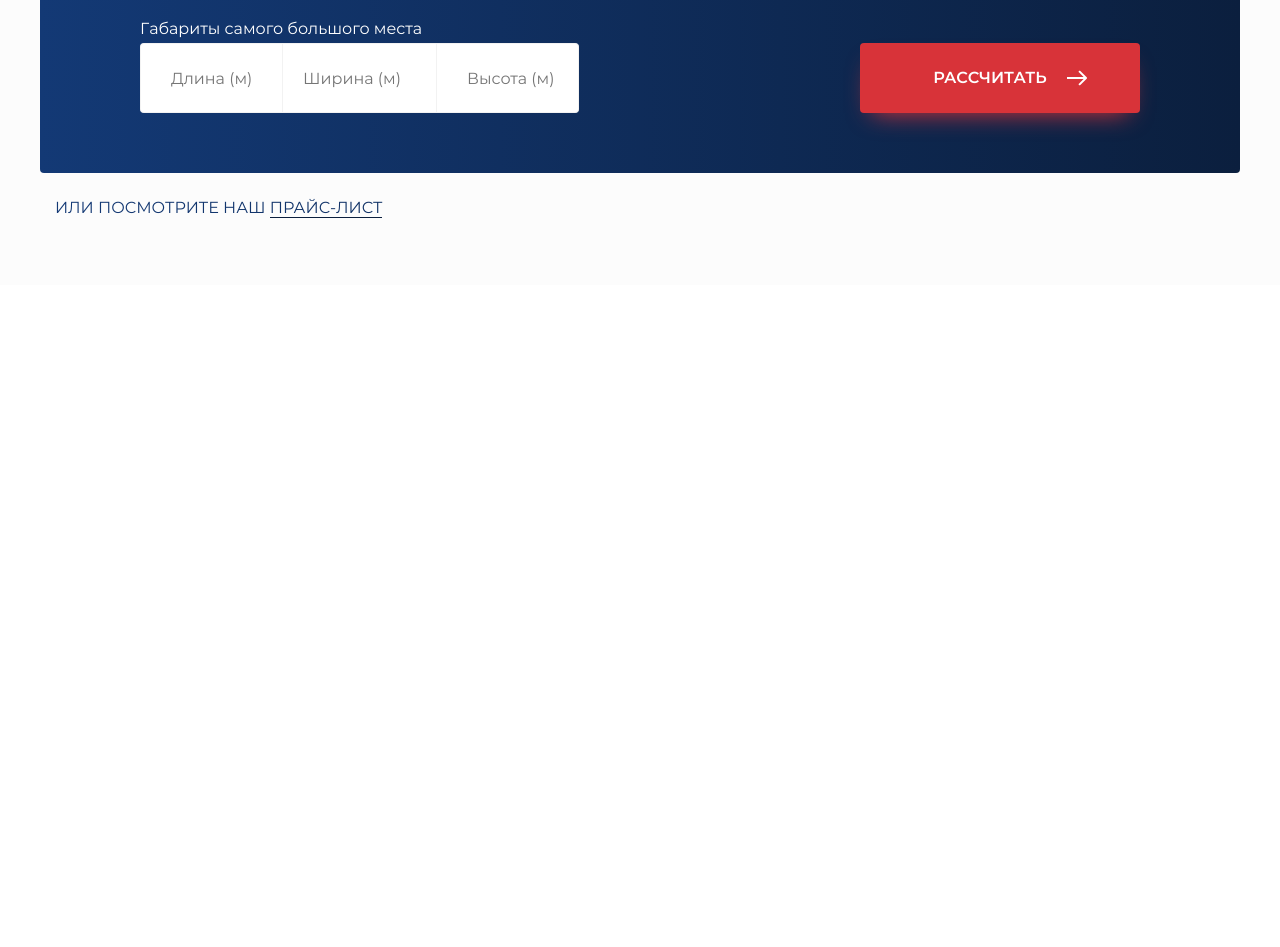
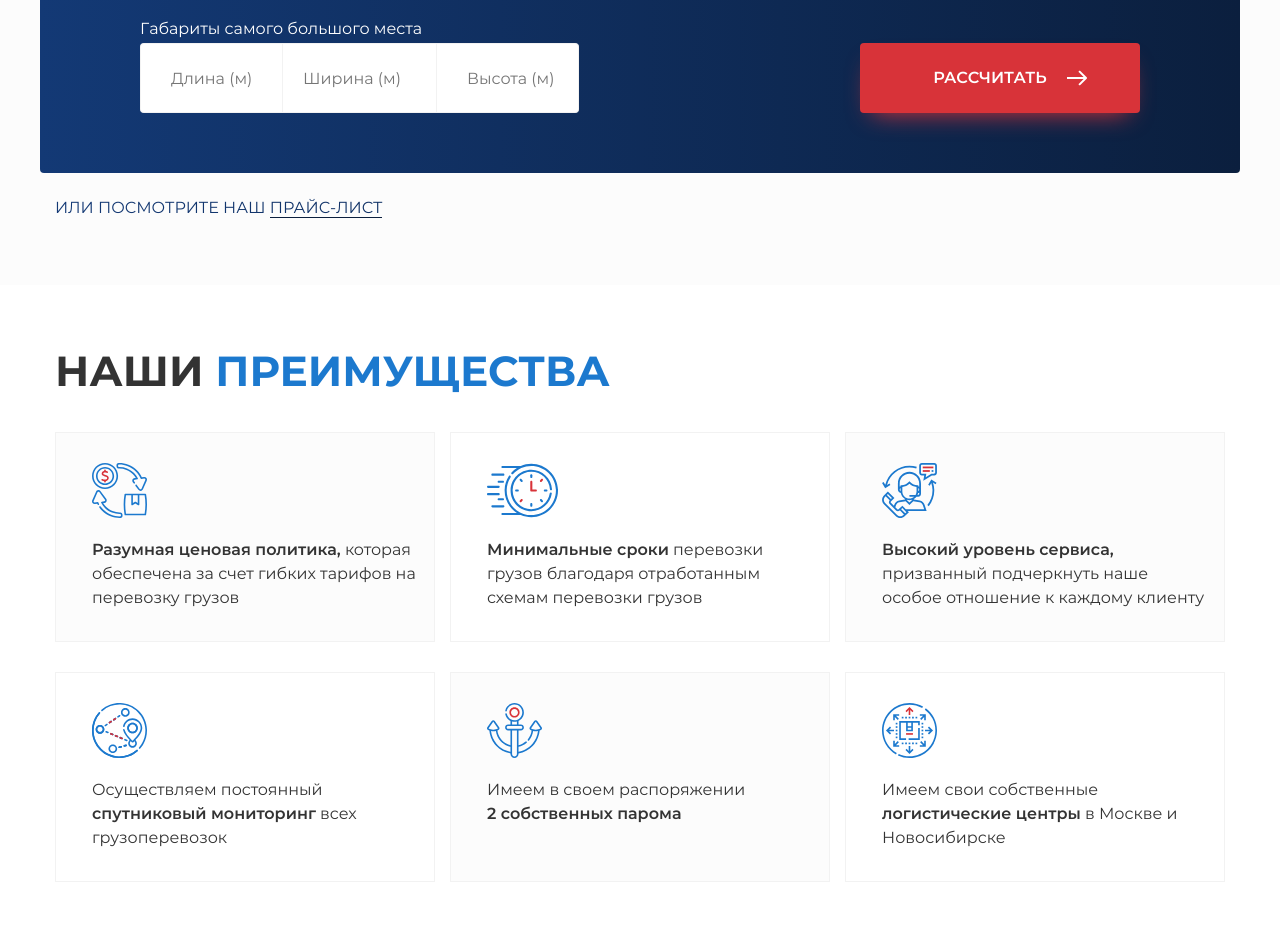
Before and after one commit to alexeypensar/transservis, a plain HTML site: page index.html in a window 1280 px wide. Shown: the part 1036-1983 px from the top of the page. Before the commit the page ends 1321 px from the top, so only its background shows below. Drawn offline with nearby package versions, Linux system fonts and the light colour scheme.

Commit message:
advantages section adaptive finished

```diff
--- a/index.html
+++ b/index.html
@@ -184,59 +184,59 @@
             </div>
         </section>
 
-    <!--    <section class="advantages container">-->
-    <!--        <h2 class="section__heading">Наши <span>преимущества</span></h2>-->
+        <section class="advantages container">
+            <h2 class="section__heading">Наши <span>преимущества</span></h2>
 
-    <!--        <div class="advantages__list">-->
-    <!--            <article class="advantages__item">-->
-    <!--                <img src="img/icons/advantages-1.svg" alt="цена">-->
-    <!--                <p class="advantages__text">-->
-    <!--                    <span>Разумная ценовая политика,</span> которая обеспечена за счет гибких тарифов на перевозку-->
-    <!--                    грузов-->
-    <!--                </p>-->
-    <!--            </article>-->
-    <!--            <article class="advantages__item">-->
-    <!--                <img src="img/icons/advantages-2.svg" alt="цена">-->
-    <!--                <p class="advantages__text">-->
-    <!--                    <span>Минимальные сроки</span>-->
-    <!--                    перевозки грузов благодаря-->
-    <!--                    отработанным схемам-->
-    <!--                    перевозки грузов-->
-    <!--                </p>-->
-    <!--            </article>-->
-    <!--            <article class="advantages__item">-->
-    <!--                <img src="img/icons/advantages-3.svg" alt="цена">-->
-    <!--                <p class="advantages__text">-->
-    <!--                    <span>Высокий уровень сервиса,</span>-->
-    <!--                    призванный подчеркнуть-->
-    <!--                    наше особое отношение к-->
-    <!--                    каждому клиенту-->
-    <!--                </p>-->
-    <!--            </article>-->
-    <!--            <article class="advantages__item">-->
-    <!--                <img src="img/icons/advantages-4.svg" alt="цена">-->
-    <!--                <p class="advantages__text">-->
-    <!--                    Осуществляем-->
-    <!--                    постоянный <span>спутниковый мониторинг</span>-->
-    <!--                    всех грузоперевозок-->
-    <!--                </p>-->
-    <!--            </article>-->
-    <!--            <article class="advantages__item">-->
-    <!--                <img src="img/icons/advantages-5.svg" alt="цена">-->
-    <!--                <p class="advantages__text">-->
-    <!--                    Имеем в своем распоряжении<br>-->
-    <!--                    <span>2 собственных парома</span>-->
-    <!--                </p>-->
-    <!--            </article>-->
-    <!--            <article class="advantages__item">-->
-    <!--                <img src="img/icons/advantages-6.svg" alt="цена">-->
-    <!--                <p class="advantages__text">-->
-    <!--                    Имеем свои собственные <span>логистические центры</span> в Москве и Новосибирске-->
-    <!--                </p>-->
-    <!--            </article>-->
+            <div class="advantages__list">
+                <article class="advantages__item">
+                    <img src="img/icons/advantages-1.svg" alt="цена">
+                    <p class="advantages__text">
+                        <span>Разумная ценовая политика,</span> которая обеспечена за счет гибких тарифов на перевозку
+                        грузов
+                    </p>
+                </article>
+                <article class="advantages__item">
+                    <img src="img/icons/advantages-2.svg" alt="цена">
+                    <p class="advantages__text">
+                        <span>Минимальные сроки</span>
+                        перевозки грузов благодаря
+                        отработанным схемам
+                        перевозки грузов
+                    </p>
+                </article>
+                <article class="advantages__item">
+                    <img src="img/icons/advantages-3.svg" alt="цена">
+                    <p class="advantages__text">
+                        <span>Высокий уровень сервиса,</span>
+                        призванный подчеркнуть
+                        наше особое отношение к
+                        каждому клиенту
+                    </p>
+                </article>
+                <article class="advantages__item">
+                    <img src="img/icons/advantages-4.svg" alt="цена">
+                    <p class="advantages__text">
+                        Осуществляем
+                        постоянный <span>спутниковый мониторинг</span>
+                        всех грузоперевозок
+                    </p>
+                </article>
+                <article class="advantages__item">
+                    <img src="img/icons/advantages-5.svg" alt="цена">
+                    <p class="advantages__text">
+                        Имеем в своем распоряжении<br>
+                        <span>2 собственных парома</span>
+                    </p>
+                </article>
+                <article class="advantages__item">
+                    <img src="img/icons/advantages-6.svg" alt="цена">
+                    <p class="advantages__text">
+                        Имеем свои собственные <span>логистические центры</span> в Москве и Новосибирске
+                    </p>
+                </article>
 
-    <!--        </div>-->
-    <!--    </section>-->
+            </div>
+        </section>
 
     <!--    <section class="services__wrapper">-->
     <!--        <div class="services container">-->
--- a/styles/__adaptive.styl
+++ b/styles/__adaptive.styl
@@ -69,6 +69,11 @@
 		margin-left: 10px;
 	}
 
+
+	.advantages__item {
+		width: 30%;
+		min-height: 260px;
+	}
 
 }
 
@@ -156,6 +161,16 @@
 		}
 	}
 
+	.advantages {
+		padding-top: 30px;
+		padding-bottom: 30px;
+	}
+
+	.advantages__item {
+		width: 48%;
+		min-height: 210px;
+	}
+
 
 }
 
@@ -213,6 +228,10 @@
 	.calculator .main-button {
 		margin-top: 20px;
 	}
+
+	.advantages__item {
+		min-height: 250px;
+	}
 }
 
 @media screen and (max-width: 575.98px) {
@@ -249,6 +268,10 @@
 		padding: 30px 15px;
 	}
 
+	.calculator__heading {
+		font-size: 1.4rem;
+	}
+
 	.calculator__input {
 		font-size: 0.7rem;
 	}
@@ -258,8 +281,20 @@
 		margin-left: 0;
 	}
 
+	.advantages__item {
+		padding: 20px 15px;
+		margin-bottom: 20px;
+	}
+
+	.advantages .section__heading {
+		font-size: 2rem;
+	}
+
 }
 
-@media screen and (max-width: 319.98px) {
-
+@media screen and (max-width: 410px) {
+	.advantages__item {
+		width: 100%;
+		min-height: auto;
+	}
 }
```
Also changed, not shown: styles/main.css.
